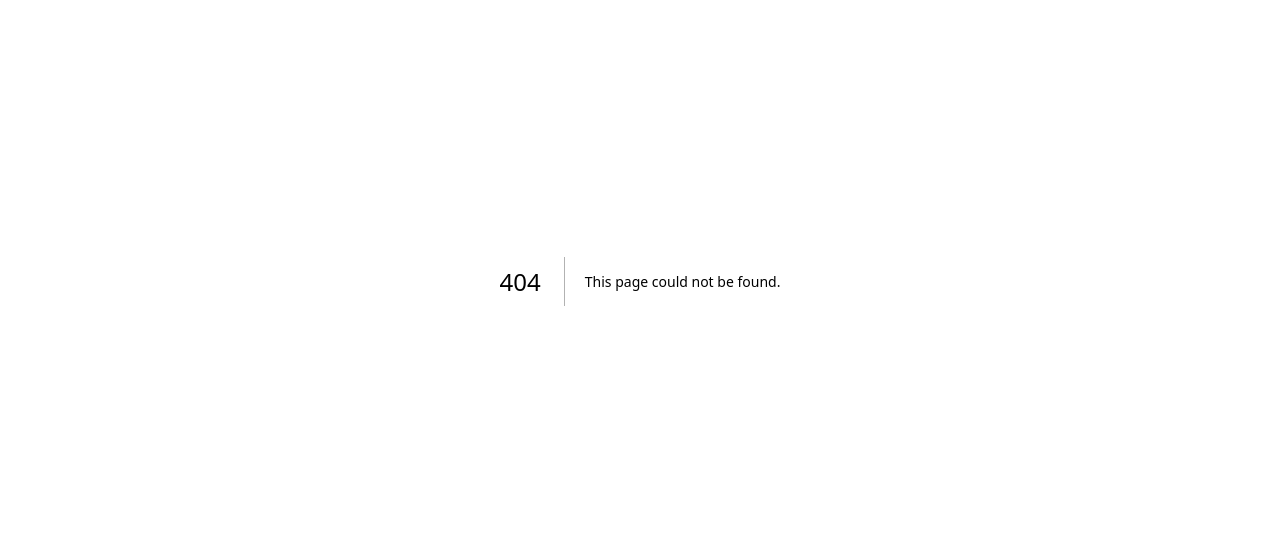
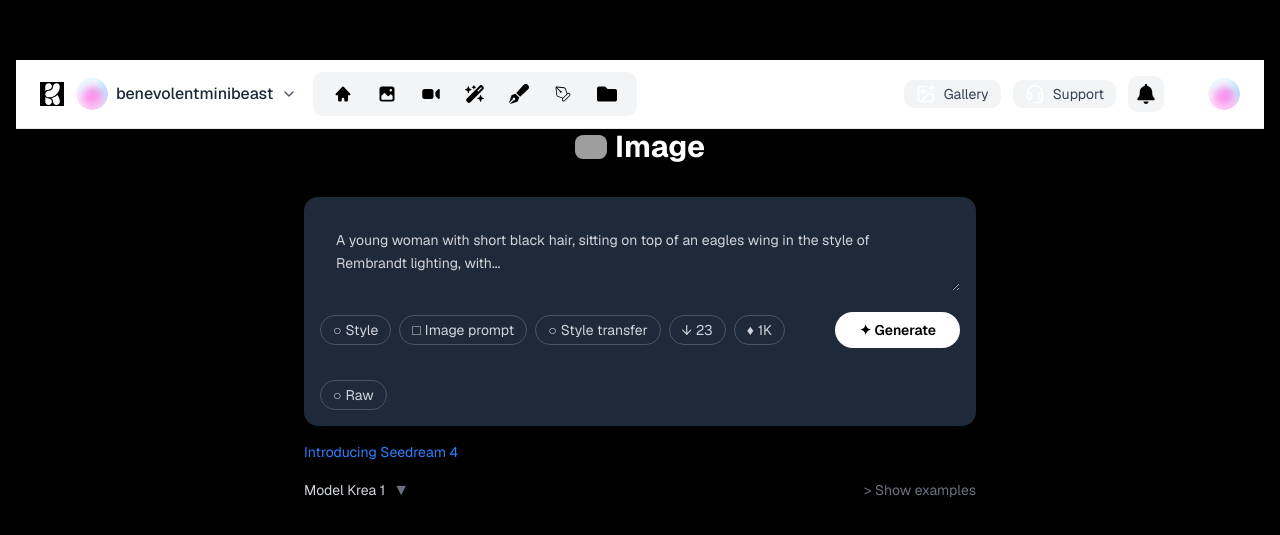
Before and after one commit to Gladville/Krea-ai, a Next.js app: page /image-gen in a window 1280 px wide. Before the commit this address had no page. Shown: the part 119-654 px from the top of the page. Built offline with nearby package versions, Linux system fonts and the light colour scheme; grey boxes are pictures that could not be loaded.

Commit message:
image page created

```diff
--- /dev/null
+++ b/src/app/image-gen/page.tsx
@@ -0,0 +1,85 @@
+// app/image/page.tsx
+import Navbar from '@/components/Navbar';
+import Image from 'next/image';
+import { FC } from 'react';
+
+
+const ImageGenerator: FC = () => {
+  return (
+    <div className="bg-black min-h-screen flex flex-col items-center justify-center px-4 py-8 text-white font-sans">
+        <Navbar/>
+      {/* Header with icon and title */}
+      <div className="flex items-center space-x-2 mb-8">
+        <Image
+          src="/placeholder-icon.png" // Replace with actual icon path
+          alt="Image icon"
+          width={32}
+          height={32}
+          className="rounded-md"
+        />
+        <h1 className="text-3xl font-bold">Image</h1>
+      </div>
+
+      {/* Prompt input area */}
+      <div className="bg-gray-800 rounded-xl p-4 w-full max-w-2xl text-gray-300 mb-4 text-sm ">
+        <textarea className='leading-relaxed  mb-4 w-full p-4' name="" id="">
+            A young woman with short black hair, sitting on top of an eagles wing in the style of Rembrandt lighting, with...
+        </textarea>
+        {/* Controls row */}
+      <div className="flex flex-wrap items-center justify-between w-full max-w-2xl space-y-2 sm:space-y-0 sm:space-x-2 mb-8">
+        <div className="flex flex-wrap items-center space-x-2 space-y-2 sm:space-y-0">
+          <button className="flex items-center space-x-1 bg-transparent border border-gray-600 rounded-full px-3 py-1 text-sm text-gray-300 hover:bg-gray-700 transition">
+            <span>○</span>
+            <span>Style</span>
+          </button>
+          <button className="flex items-center space-x-1 bg-transparent border border-gray-600 rounded-full px-3 py-1 text-sm text-gray-300 hover:bg-gray-700 transition">
+            <span>□</span>
+            <span>Image prompt</span>
+          </button>
+          <button className="flex items-center space-x-1 bg-transparent border border-gray-600 rounded-full px-3 py-1 text-sm text-gray-300 hover:bg-gray-700 transition">
+            <span>○</span>
+            <span>Style transfer</span>
+          </button>
+          <button className="flex items-center space-x-1 bg-transparent border border-gray-600 rounded-full px-3 py-1 text-sm text-gray-300 hover:bg-gray-700 transition">
+            <span>↓</span>
+            <span>23</span>
+          </button>
+          <button className="flex items-center space-x-1 bg-transparent border border-gray-600 rounded-full px-3 py-1 text-sm text-gray-300 hover:bg-gray-700 transition">
+            <span>♦</span>
+            <span>1K</span>
+          </button>
+        </div>
+        <button className="bg-white text-black rounded-full px-6 py-2 text-sm font-semibold hover:bg-gray-200 transition">
+          ✦ Generate
+        </button>
+      </div>
+      <button className="flex items-center space-x-1 bg-transparent border border-gray-600 rounded-full px-3 py-1 text-sm text-gray-300 hover:bg-gray-700 transition">
+          <span>○</span>
+          <span>Raw</span>
+        </button>
+      </div>
+
+
+
+
+      {/* Lower section */}
+      <div className="w-full max-w-2xl flex flex-col items-start space-y-4">
+
+        <p className="text-blue-500 text-sm">Introducing Seedream 4</p>
+        <div className="flex items-center justify-between w-full">
+          <div className="flex items-center space-x-2">
+            <span className="text-sm text-gray-300">Model Krea 1</span>
+            <span className="text-gray-500">▼</span>
+          </div>
+          <p className="text-sm text-gray-500">&gt; Show examples</p>
+        </div>
+      </div>
+
+      {/* Dark mode styling (base is dark, but add light mode variants if needed) */}
+      {/* For system dark mode support, Tailwind handles via 'dark:' prefix, but since design is dark, we assume dark as base */}
+      {/* Example: Add className="dark:bg-black dark:text-white" to root if switching modes, but per request, styling for dark mode */}
+    </div>
+  );
+};
+
+export default ImageGenerator;
--- /dev/null
+++ b/src/app/image/page.tsx
@@ -0,0 +1,95 @@
+'use client';
+
+import {
+  ChevronDown,
+  ChevronUp,
+  Gem,
+  ImageIcon,
+  Image as LucideImage,
+  Palette,
+  RectangleHorizontal,
+  RotateCw,
+  Sparkles,
+  WandSparkles,
+} from 'lucide-react';
+import React from 'react';
+import Navbar from '@/components/Navbar';
+
+// A simple button component for the action pills
+const ActionButton = ({ icon: Icon, text }: { icon: React.ElementType; text: string;    }) => (
+  <button className="flex items-center gap-2 mt-3 px-3 py-1.5 darK text-black dark:text-white rounded-full text-sm hover:border  bg-white hover:border-gray-400 dark:bg-neutral-700 dark:hover:bg-neutral-600 transition-colors">
+    <Icon size={16} />
+    <span>{text}</span>
+  </button>
+);
+
+export default function Home() {
+  return (
+    <div className="flex flex-col min-h-screen bg-white dark:bg-neutral-950 text-black dark:text-white p-4">
+        <Navbar/>
+      {/* Header */}
+      <header className="w-full flex justify-center py-6">
+        <div className="flex items-center gap-4">
+            <img src="/assets/image.png" alt="" className="w-13 h-13 rounded-2xl"/>
+
+          <h1 className="text-[50px] font-bold text-black dark:text-white">Image</h1>
+        </div>
+      </header>
+
+    {/* Main Content */}
+<main className="flex-grow flex items-center justify-center px-4 pb-14">
+  <div className="w-full max-w-3xl">
+    <div className="flex flex-col md:flex-row dark:bg-neutral-800 bg-gray-200/100 dark:bg-dark-card rounded-3xl p-4 sm:p-6 shadow-lg gap-4">
+      {/* Left section (textarea + controls) */}
+      <div className="flex-1">
+        <textarea
+          className="w-full h-28 sm:h-36 bg-transparent text-lg text-gray-800 dark:text-neutral-200 focus:outline-none resize-none"
+          defaultValue="Describe an image and click generate"
+        />
+
+        {/* Action buttons row */}
+        <div className="flex flex-wrap items-center gap-2 mt-3">
+          <ActionButton icon={Palette} text="Style" />
+          <ActionButton icon={ImageIcon} text="Image prompt" />
+          <ActionButton icon={WandSparkles} text="Style transfer" />
+          <ActionButton icon={RectangleHorizontal} text="2:3" />
+          <ActionButton icon={Gem} text="1K" />
+        </div>
+
+        {/* Raw button */}
+        <div className="mt-3">
+          <ActionButton icon={RotateCw} text="Raw" />
+        </div>
+      </div>
+
+      {/* Right section (Generate button) */}
+      <div className="flex justify-center md:justify-end">
+        <button className="w-full md:w-auto md:mt-40 flex items-center justify-center py-3 px-5 bg-white text-black rounded-xl font-semibold text-lg dark:hover:bg-neutral-200 transition-colors shadow-sm hover:shadow-2xl hover:border-gray-300 hover:border-2">
+          <Sparkles size={20} className="mr-2" />
+          <span>Generate</span>
+        </button>
+      </div>
+    </div>
+  </div>
+</main>
+
+
+      {/* Footer */}
+      <footer className="w-full flex justify-between text-sm p-4">
+        <div className="flex flex-col gap-2 items-start">
+            <div className="bg-blue-600 text-white px-3 py-1 rounded-full text-xs shadow-lg">
+                Introducing Seeddream 4
+            </div>
+            <button className="flex items-center gap-1 text-neutral-600 dark:text-neutral-400 hover:text-neutral-900 dark:hover:text-white transition-colors">
+                <span>Model Krea 1</span>
+                <ChevronDown size={16} />
+            </button>
+        </div>
+        <button className="flex items-center gap2  text-neutral-600 dark:text-neutral-400 hover:text-neutral-900 dark:hover:text-white transition-colors font-medium">
+            <ChevronUp size={16} />
+            <span>Show examples</span>
+        </button>
+      </footer>
+    </div>
+  );
+}
--- a/src/components/Themetoggle.tsx
+++ b/src/components/Themetoggle.tsx
@@ -1,6 +1,6 @@
 'use client';
 import { useTheme } from "next-themes";
-import { ChevronDown, Bell, Sun, } from "lucide-react";
+import { ChevronDown, Bell, Sun, Moon } from "lucide-react";
 import { MoonIcon } from "@heroicons/react/16/solid";
 
 
@@ -21,7 +21,7 @@ export default function ThemeToggle() {
           className="lucide lucide-moon w-5 h-5"
          />
             ) : (
-                <MoonIcon  width={24}
+                <Moon  width={24}
           height={24}
           viewBox="0 0 24 24"
           fill="none"
```
Also changed, not shown: 1 other file (tests, documents, lock files or other folders).
